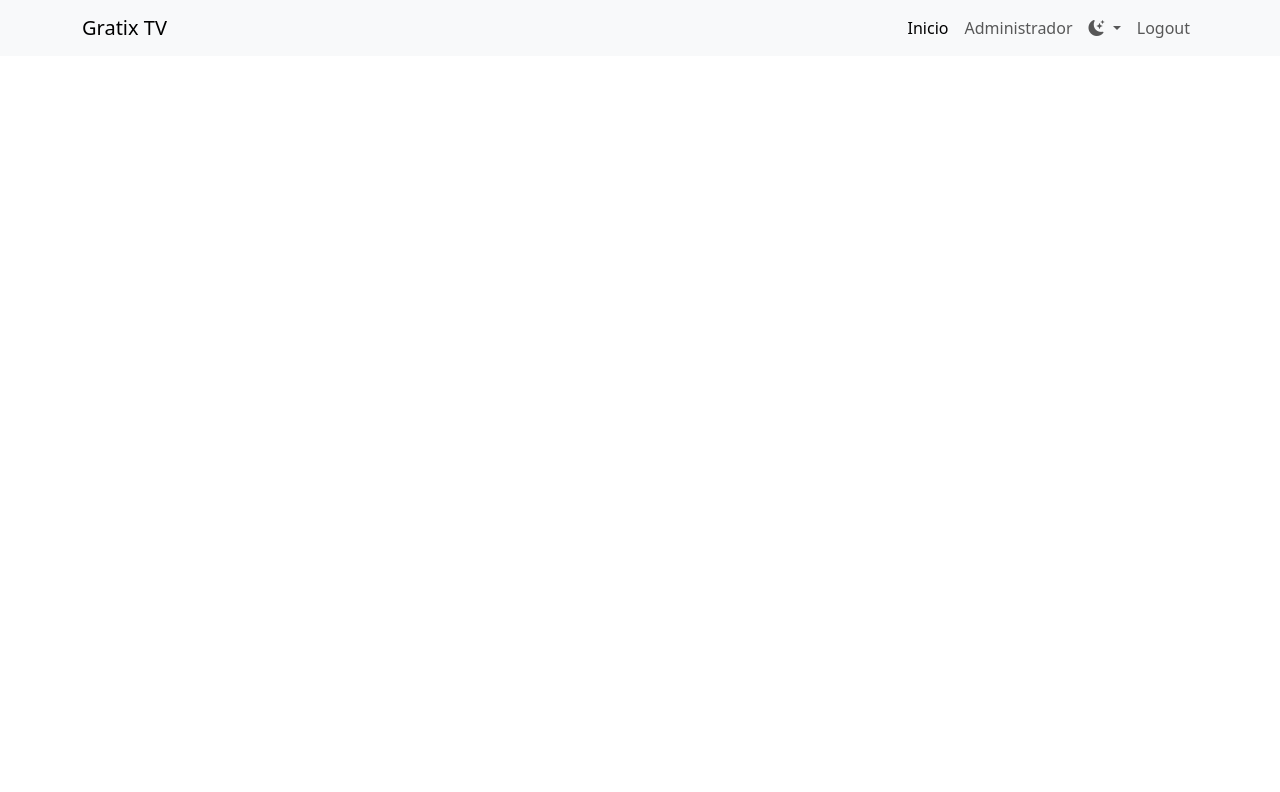
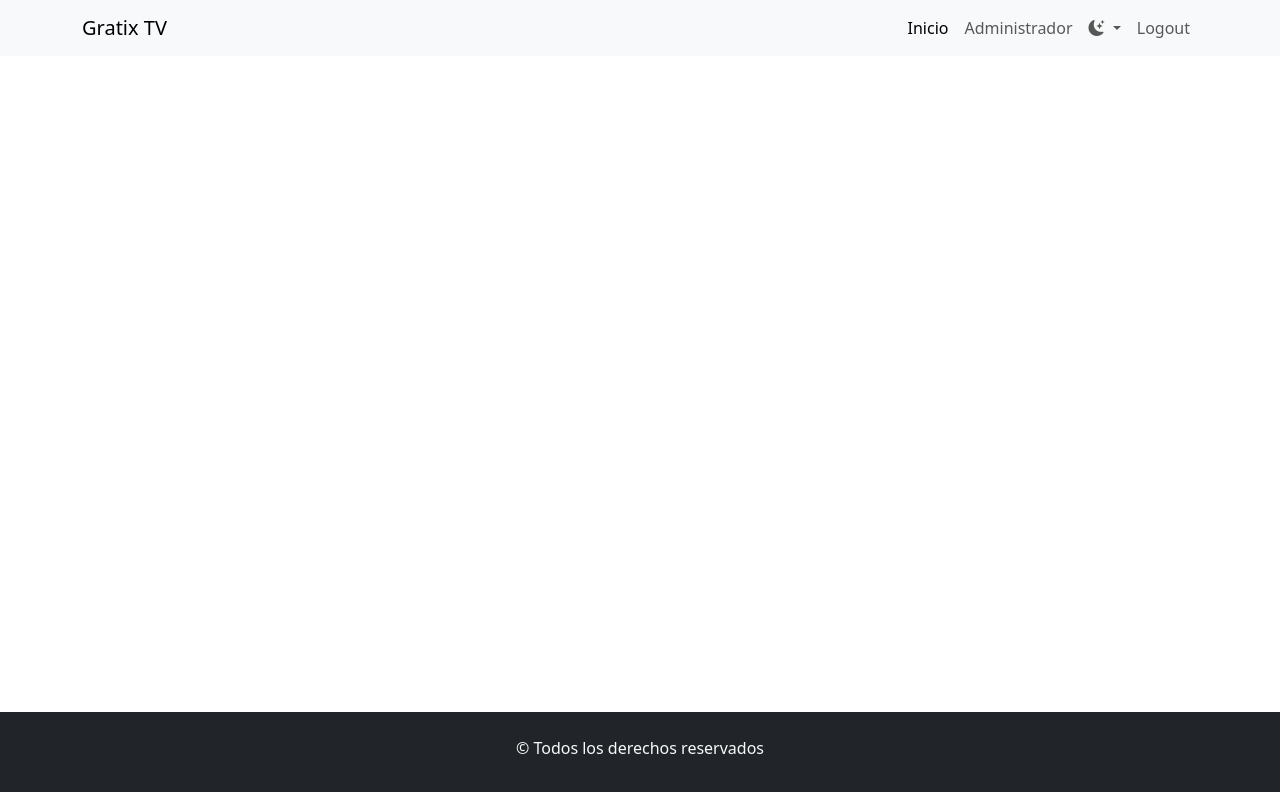
Before and after one commit to Diego2997/CrudPelis, a plain HTML site: page index.html in a window 1280 px wide. Drawn offline with nearby package versions, Linux system fonts and the light colour scheme.

Commit message:
agregamos el footer

```diff
--- a/css/style.css
+++ b/css/style.css
@@ -0,0 +1,8 @@
+body{
+    min-height: 100vh;
+    display: flex;
+    flex-direction: column;
+}
+main{
+    flex-grow: 1;
+}
--- a/index.html
+++ b/index.html
@@ -8,6 +8,7 @@
     <title>Peliculas</title>
     <link href="https://cdn.jsdelivr.net/npm/bootstrap@5.3.0-alpha3/dist/css/bootstrap.min.css" rel="stylesheet" integrity="sha384-KK94CHFLLe+nY2dmCWGMq91rCGa5gtU4mk92HdvYe+M/SXH301p5ILy+dN9+nJOZ" crossorigin="anonymous">
     <link rel="stylesheet" href="https://cdn.jsdelivr.net/npm/bootstrap-icons@1.10.4/font/bootstrap-icons.css">
+    <link rel="stylesheet" href="css/style.css">
 </head>
 <body>
     <header>
@@ -43,7 +44,9 @@
           </nav>
     </header>
     <main></main>
-    <footer></footer>
+    <footer class="bg-dark text-light text-center py-4">
+        <p>&copy; Todos los derechos reservados</p>
+    </footer>
     <script src="https://cdn.jsdelivr.net/npm/bootstrap@5.3.0-alpha3/dist/js/bootstrap.bundle.min.js" integrity="sha384-ENjdO4Dr2bkBIFxQpeoTz1HIcje39Wm4jDKdf19U8gI4ddQ3GYNS7NTKfAdVQSZe" crossorigin="anonymous"></script>
     <script src="js/app.js"></script>
 </body>
```
